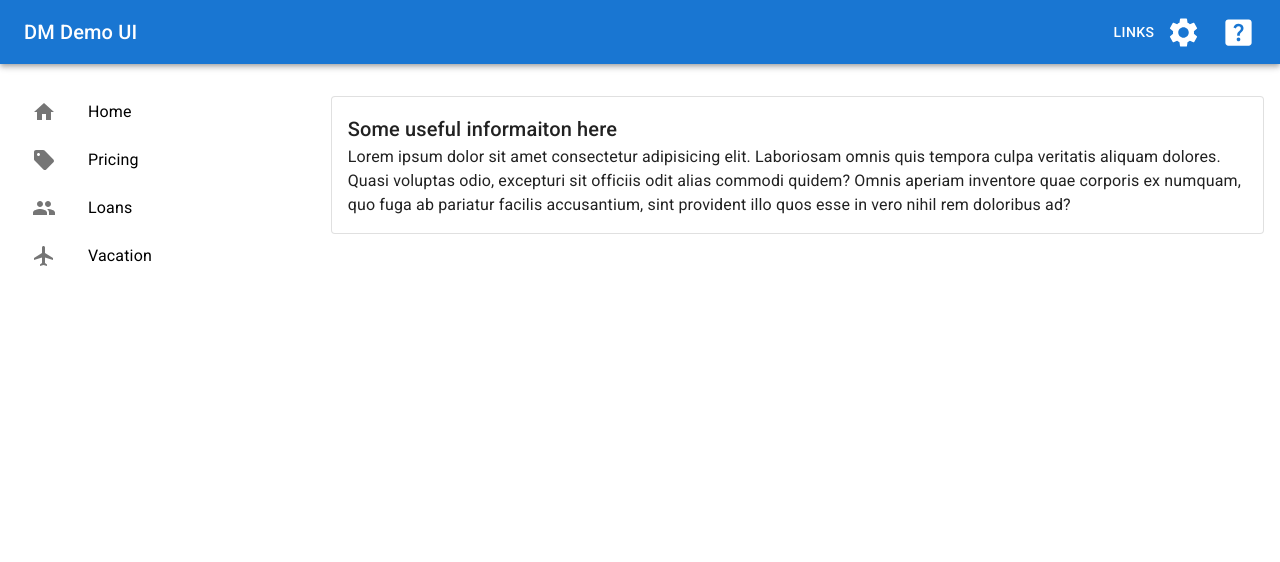
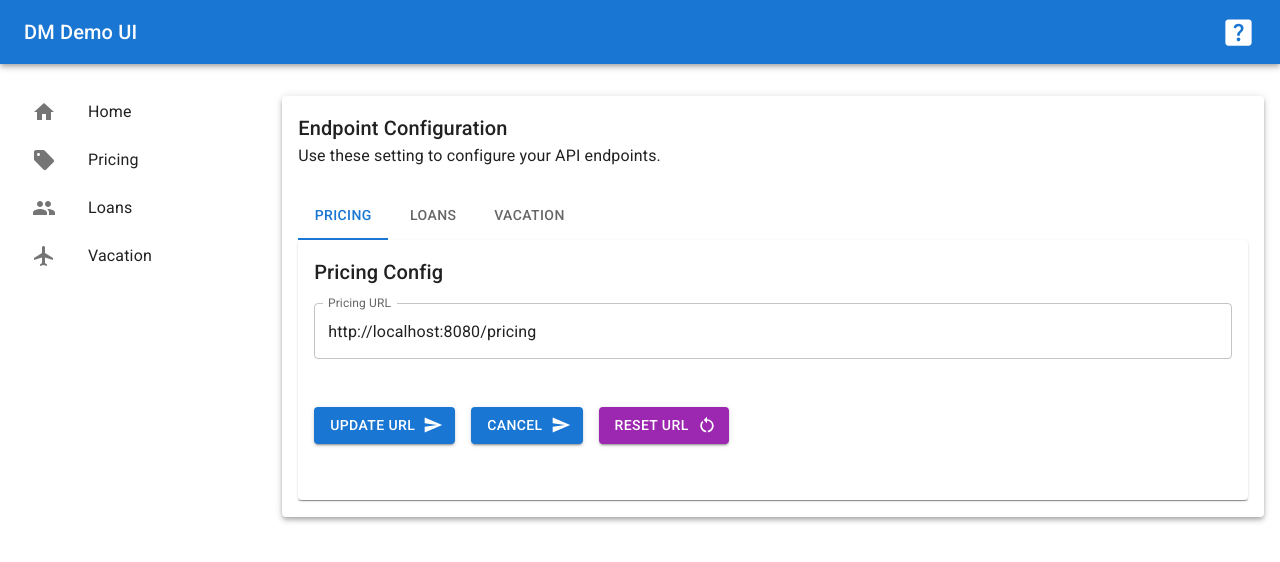
Before and after one commit to gerry-baird/react_dm_pricing, a React (Create React App) app: page / in a window 1280 px wide. Shown: the top 562 px of the page. Built offline with nearby package versions, Linux system fonts and the light colour scheme.

Commit message:
Pricing config management

```diff
--- a/src/App.js
+++ b/src/App.js
@@ -3,10 +3,12 @@ import Pricing from "./components/pricing/Pricing";
 import { BrowserRouter, Routes, Route } from "react-router-dom";
 import MainLayout from "./components/MainLayout";
 import Home from "./components/Home";
+import CssBaseline from "@mui/material/CssBaseline";
 
 function App() {
   return (
     <BrowserRouter>
+      <CssBaseline />
       <Routes>
         <Route path="/" element={<MainLayout />}>
           <Route index element={<Home />} />
--- a/src/components/Home.jsx
+++ b/src/components/Home.jsx
@@ -1,19 +1,16 @@
 import { Box, Paper, Typography } from "@mui/material";
 import React from "react";
+import ConfigPanel from "./config/ConfigPanel";
 
 const Home = () => {
   return (
-    <Box flex={7} p={2}>
-      <Paper sx={{ mt: 2, p: 2 }} elevation={4} variant="outlined">
-        <Typography variant="h6">Some useful informaiton here </Typography>
-        <Typography variant="body1">
-          Lorem ipsum dolor sit amet consectetur adipisicing elit. Laboriosam
-          omnis quis tempora culpa veritatis aliquam dolores. Quasi voluptas
-          odio, excepturi sit officiis odit alias commodi quidem? Omnis aperiam
-          inventore quae corporis ex numquam, quo fuga ab pariatur facilis
-          accusantium, sint provident illo quos esse in vero nihil rem doloribus
-          ad?{" "}
+    <Box flex={9} p={2}>
+      <Paper sx={{ mt: 2, p: 2 }} elevation={4}>
+        <Typography variant="h6">Endpoint Configuration</Typography>
+        <Typography variant="body1" sx={{ mb: 3 }}>
+          Use these setting to configure your API endpoints.{" "}
         </Typography>
+        <ConfigPanel />
       </Paper>
     </Box>
   );
--- a/src/components/MyAppBar.jsx
+++ b/src/components/MyAppBar.jsx
@@ -9,8 +9,6 @@ import {
   MenuItem,
 } from "@mui/material";
 import HelpCenterIcon from "@mui/icons-material/HelpCenter";
-import SettingsIcon from "@mui/icons-material/Settings";
-import Button from "@mui/material/Button";
 
 const StyledToolbar = styled(Toolbar)({
   display: "flex",
@@ -41,12 +39,11 @@ export default function MyAppBar() {
           DM Demo UI
         </Typography>
 
-        <Button color="inherit" onClick={(e) => setMenuOpen(true)}>
+        {/* <Button color="inherit" onClick={(e) => setMenuOpen(true)}>
           Links
-        </Button>
+        </Button> */}
         <Icons>
-          <SettingsIcon fontSize="large" />
-          <HelpCenterIcon fontSize="large" />
+          <HelpCenterIcon fontSize="large" onClick={(e) => setMenuOpen(true)} />
         </Icons>
       </StyledToolbar>
       <Menu
--- a/src/components/Sidebar.jsx
+++ b/src/components/Sidebar.jsx
@@ -1,4 +1,5 @@
 import React from "react";
+import { useNavigate } from "react-router-dom";
 import {
   Box,
   List,
@@ -12,12 +13,17 @@ import FlightIcon from "@mui/icons-material/Flight";
 import SellIcon from "@mui/icons-material/Sell";
 
 const Sidebar = () => {
+  const navigate = useNavigate();
+  const handleRouteClick = (route) => {
+    navigate(route);
+  };
+
   return (
     <Box flex={2} p={2} sx={{ display: { xs: "none", sm: "block" } }}>
       <Box position="fixed">
         <List>
           <ListItem disablePadding>
-            <ListItemButton component="a" href="/">
+            <ListItemButton onClick={() => handleRouteClick("/")}>
               <ListItemIcon>
                 <Home />
               </ListItemIcon>
@@ -25,7 +31,7 @@ const Sidebar = () => {
             </ListItemButton>
           </ListItem>
           <ListItem disablePadding>
-            <ListItemButton component="a" href="/pricing">
+            <ListItemButton onClick={() => handleRouteClick("/pricing")}>
               <ListItemIcon>
                 <SellIcon />
               </ListItemIcon>
@@ -33,7 +39,7 @@ const Sidebar = () => {
             </ListItemButton>
           </ListItem>
           <ListItem disablePadding>
-            <ListItemButton component="a" href="#simple-list">
+            <ListItemButton onClick={() => handleRouteClick("/loans")}>
               <ListItemIcon>
                 <Group />
               </ListItemIcon>
@@ -41,7 +47,7 @@ const Sidebar = () => {
             </ListItemButton>
           </ListItem>
           <ListItem disablePadding>
-            <ListItemButton component="a" href="#simple-list">
+            <ListItemButton onClick={() => handleRouteClick("/vacation")}>
               <ListItemIcon>
                 <FlightIcon />
               </ListItemIcon>
--- /dev/null
+++ b/src/components/config/ConfigPanel.jsx
@@ -0,0 +1,31 @@
+import React, { useState } from "react";
+
+import { Box, Tabs, Tab } from "@mui/material";
+import PricingConfig from "./PricingConfig";
+import LoanConfig from "./LoanConfig";
+import VacationConfig from "./VacationConfig";
+
+const ConfigPanel = () => {
+  const [selectedTab, setSelectedTab] = useState(0);
+
+  const handleChange = (event, newValue) => {
+    setSelectedTab(newValue);
+  };
+
+  return (
+    <Box sx={{ width: "100%" }}>
+      <Box sx={{ borderBottom: 1, borderColor: "divider" }}>
+        <Tabs value={selectedTab} onChange={handleChange}>
+          <Tab label="Pricing" />
+          <Tab label="Loans" />
+          <Tab label="Vacation" />
+        </Tabs>
+        {selectedTab === 0 && <PricingConfig />}
+        {selectedTab === 1 && <LoanConfig />}
+        {selectedTab === 2 && <VacationConfig />}
+      </Box>
+    </Box>
+  );
+};
+
+export default ConfigPanel;
--- /dev/null
+++ b/src/components/config/LoanConfig.jsx
@@ -0,0 +1,7 @@
+import React from "react";
+
+const LoanConfig = () => {
+  return <div>LoanConfig</div>;
+};
+
+export default LoanConfig;
--- /dev/null
+++ b/src/components/config/PricingConfig.jsx
@@ -0,0 +1,71 @@
+import React, { useState } from "react";
+import { Typography, Paper, Button, TextField } from "@mui/material";
+import SendIcon from "@mui/icons-material/Send";
+import RestartAltIcon from "@mui/icons-material/RestartAlt";
+import { useAppContext } from "../../context/AppContext";
+
+const PricingConfig = () => {
+  const { pricingURL, setPricingURL, getDefaultPricingURL } = useAppContext();
+
+  const [localURL, setLocalURL] = useState(pricingURL);
+  const [backupURL, setBackupURL] = useState(pricingURL);
+
+  const handleCancel = (e) => {
+    setPricingURL(backupURL);
+    setLocalURL(backupURL);
+  };
+
+  const handleSubmit = (e) => {
+    setPricingURL(localURL);
+    setBackupURL(localURL);
+  };
+
+  const handleReset = (e) => {
+    const defaultURL = getDefaultPricingURL();
+    setPricingURL(defaultURL);
+    setLocalURL(defaultURL);
+  };
+
+  return (
+    <Paper sx={{ p: 2 }}>
+      <Typography variant="h6" gutterBottom>
+        Pricing Config
+      </Typography>
+      <TextField
+        label="Pricing URL"
+        variant="outlined"
+        value={localURL}
+        fullWidth
+        sx={{ mt: 1, mb: 1 }}
+        onChange={(e) => setLocalURL(e.target.value)}
+      />
+      <Button
+        variant="contained"
+        onClick={() => handleSubmit()}
+        endIcon={<SendIcon />}
+        sx={{ mt: 5, mb: 5 }}
+      >
+        Update URL
+      </Button>
+      <Button
+        variant="contained"
+        onClick={() => handleCancel()}
+        endIcon={<SendIcon />}
+        sx={{ mt: 5, mb: 5, ml: 2 }}
+      >
+        Cancel
+      </Button>
+      <Button
+        variant="contained"
+        color="secondary"
+        onClick={() => handleReset()}
+        endIcon={<RestartAltIcon />}
+        sx={{ ml: 2, mt: 5, mb: 5 }}
+      >
+        Reset URL
+      </Button>
+    </Paper>
+  );
+};
+
+export default PricingConfig;
--- /dev/null
+++ b/src/components/config/VacationConfig.jsx
@@ -0,0 +1,7 @@
+import React from "react";
+
+const VacationConfig = () => {
+  return <div>VacationConfig</div>;
+};
+
+export default VacationConfig;
--- a/src/components/pricing/PricingForm.jsx
+++ b/src/components/pricing/PricingForm.jsx
@@ -1,6 +1,6 @@
 import React, { useState } from "react";
-import { Card, Paper } from "@mui/material";
-import { Box } from "@mui/material";
+
+import { Box, Paper } from "@mui/material";
 import TextField from "@mui/material/TextField";
 import Switch from "@mui/material/Switch";
 import Button from "@mui/material/Button";
@@ -12,6 +12,7 @@ import Divider from "@mui/material/Divider";
 import RestartAltIcon from "@mui/icons-material/RestartAlt";
 
 import { usePricingContext } from "../../context/PricingContext";
+import { useAppContext } from "../../context/AppContext";
 
 const DEFAULT_AGE = 25;
 
@@ -21,6 +22,7 @@ const PricingForm = () => {
   const [errors, setErrors] = useState({});
 
   const { getPricingResult, reset, price } = usePricingContext();
+  const { pricingURL } = useAppContext();
 
   const handleSwitchChange = (event) => {
     setPriorIncidents(event.target.checked);
--- /dev/null
+++ b/src/context/AppContext.jsx
@@ -0,0 +1,34 @@
+import React, { useState, useContext } from "react";
+
+const AppContext = React.createContext();
+
+const DEFAULT_PRICING_URL = "http://localhost:8080/pricing";
+
+const AppProvider = (props) => {
+  const children = props.children;
+
+  //Add app settings here
+  const [pricingURL, setPricingURL] = useState(DEFAULT_PRICING_URL);
+
+  const getDefaultPricingURL = () => {
+    return DEFAULT_PRICING_URL;
+  };
+
+  return (
+    <AppContext.Provider
+      value={{
+        pricingURL,
+        setPricingURL,
+        getDefaultPricingURL,
+      }}
+    >
+      {children}
+    </AppContext.Provider>
+  );
+};
+
+export const useAppContext = () => {
+  return useContext(AppContext);
+};
+
+export { AppProvider, AppContext };
--- a/src/context/PricingContext.jsx
+++ b/src/context/PricingContext.jsx
@@ -1,5 +1,6 @@
 import React, { useState, useContext } from "react";
 import axios from "axios";
+import { useAppContext } from "./AppContext";
 
 const PricingContext = React.createContext();
 
@@ -7,10 +8,11 @@ const PricingProvider = (props) => {
   const children = props.children;
   const [results, setResults] = React.useState([]);
   const [price, setPrice] = useState(0);
+  const { pricingURL } = useAppContext();
 
   const getPricingResult = async (age, priorIncidents) => {
     //Make call and update price
-    const url = "http://localhost:8080/pricing";
+    const url = pricingURL;
 
     const payload = {
       Age: parseInt(age),
@@ -18,7 +20,6 @@ const PricingProvider = (props) => {
     };
     try {
       const { data } = await axios.post(url, payload);
-      console.log("Price Updated");
       setPrice(data.Base_Price);
       addPricingResult(age, priorIncidents, data.Base_Price);
     } catch (error) {
--- a/src/index.js
+++ b/src/index.js
@@ -1,10 +1,13 @@
 import React from "react";
 import ReactDOM from "react-dom/client";
 import App from "./App";
+import { AppProvider } from "./context/AppContext";
 
 const root = ReactDOM.createRoot(document.getElementById("root"));
 root.render(
   <React.StrictMode>
-    <App />
+    <AppProvider>
+      <App />
+    </AppProvider>
   </React.StrictMode>
 );
```
